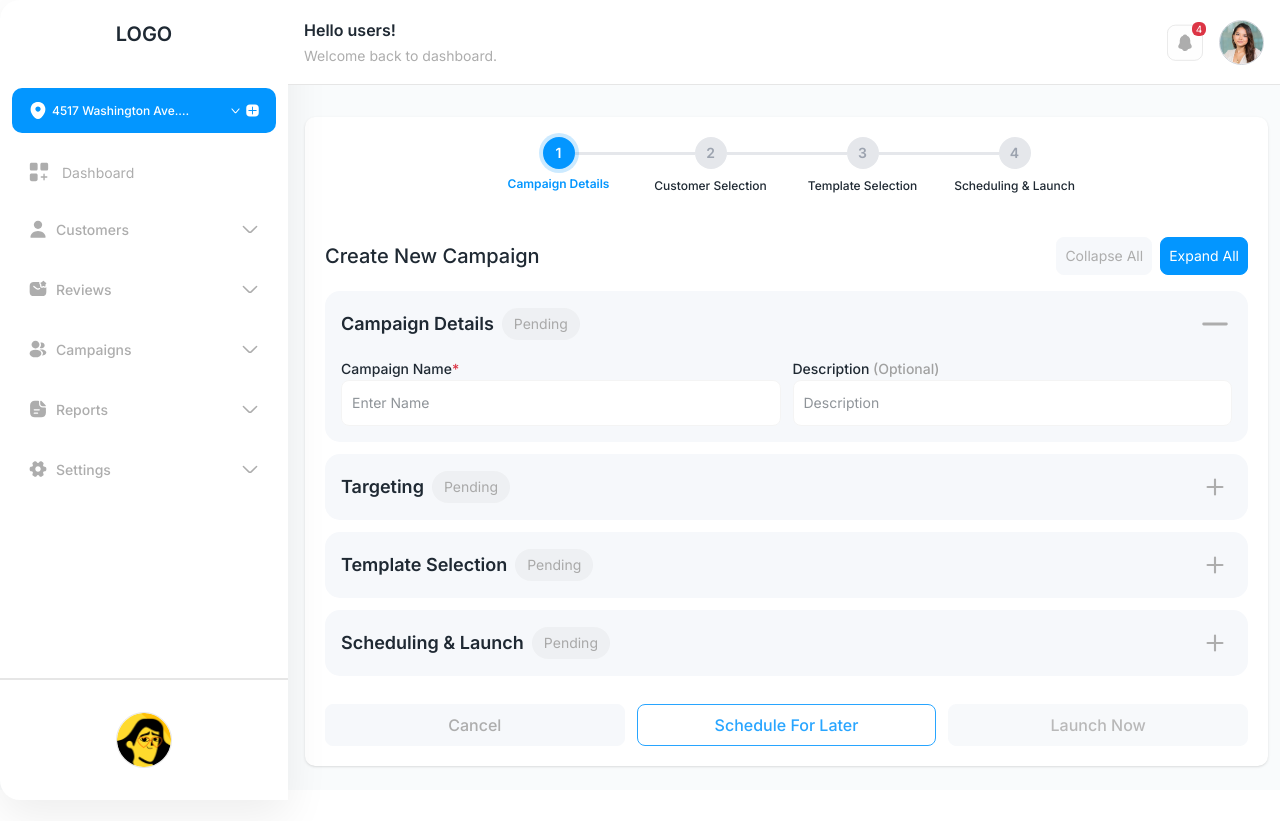
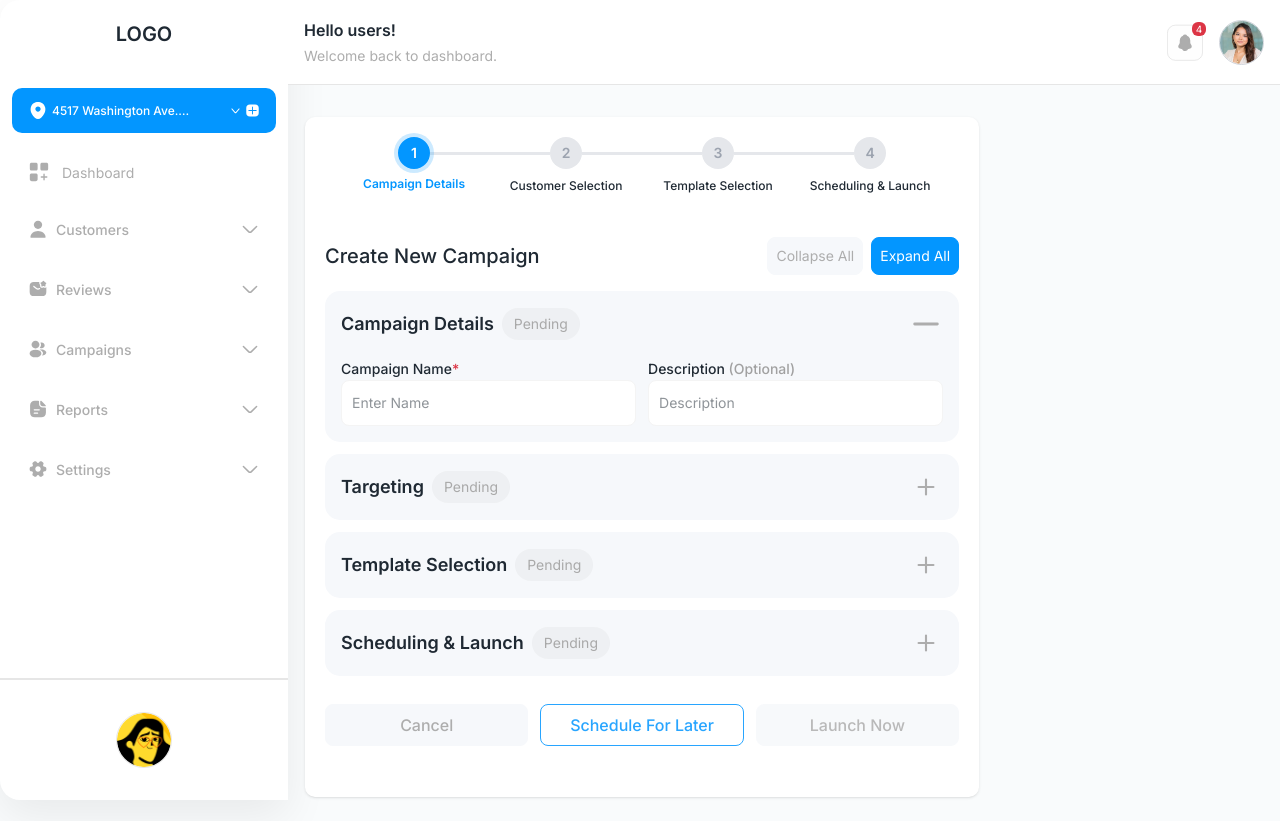
Before and after one commit to sumithub/rs-web-develop, a Next.js app: page /manage-campaigns/detail in a window 1280 px wide. Before the commit the page ends 800 px from the top, so only its background shows below. Built offline with nearby package versions, Linux system fonts and the light colour scheme; what @tiptap/extension-color would draw is missing.

Commit message:
sticky topbar

```diff
--- a/src/app/manage-campaigns/detail/page.js
+++ b/src/app/manage-campaigns/detail/page.js
@@ -274,8 +274,8 @@ export default function Detail({ }) {
 
     const isAllPending = Object.values(cardStatuses).every(status => status === 'pending');
 
-    return <AdminLayout>
-
+    return <AdminLayout
+        cardClass="w-[70%]! relative h-[85vh] overflow-y-auto pt-0! scrollbar-none">
         {openModal &&
             <AddTemplate
                 onClose={() => {
@@ -324,6 +324,8 @@ export default function Detail({ }) {
             />
         }
 
+        {/* Sticky Progress Bar */}
+        <div className="sticky top-0 z-10 bg-white pt-5">
             <ProgressBar
                 currentStep={activeStep}
                 stepTitle1="Campaign Details"
@@ -331,6 +333,7 @@ export default function Detail({ }) {
                 stepTitle3="Template Selection"
                 stepTitle4="Scheduling & Launch"
             />
+        </div>
 
         <div>
             <div className="flex items-center justify-between mb-4">
--- a/src/components/AdminLayout.js
+++ b/src/components/AdminLayout.js
@@ -1,12 +1,12 @@
 import Header from "./Header";
 import Sidebar from "./Sidebar";
 
-export default function AdminLayout({ children, headerChild, cardClass = "", noCard = false, class_ = "" }) {
+export default function AdminLayout({ children, headerChild, cardClass = "", noCard = false, class_ = "", mainClass = "" }) {
     return <div className="bg-light">
         <Header headerChild={headerChild} />
         <Sidebar />
         <div className={`pb-2 min-h-[calc(100dvh-114px)] px-0`}>
-            <div className={`py-4 md:mt-4 min-h-[calc(100dvh_-_76px)]`}>
+            <div className={`py-4 md:mt-4 min-h-[calc(100dvh_-_76px)] ${mainClass}`}>
                 <div className={`pl-[305px] pr-3 mt-[85px] ${class_}`}>
                     <div className={`${noCard ? "" : "bg-white p-5 rounded-[10px] shadow-sm"} ${cardClass}`}>{children}</div>
                 </div>
```
Lines whose indentation alone changed are shown as unchanged.
